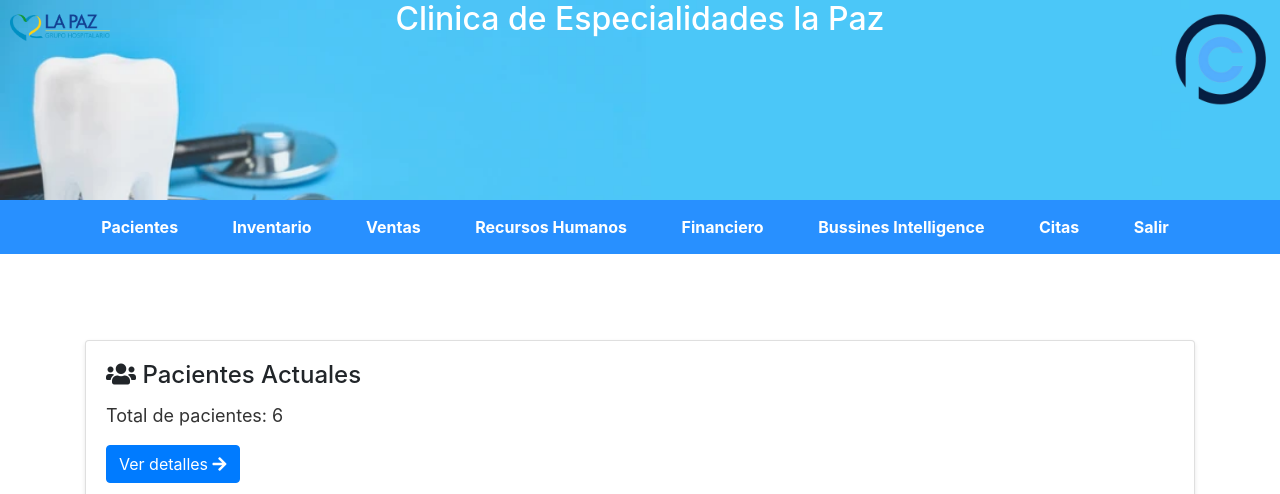
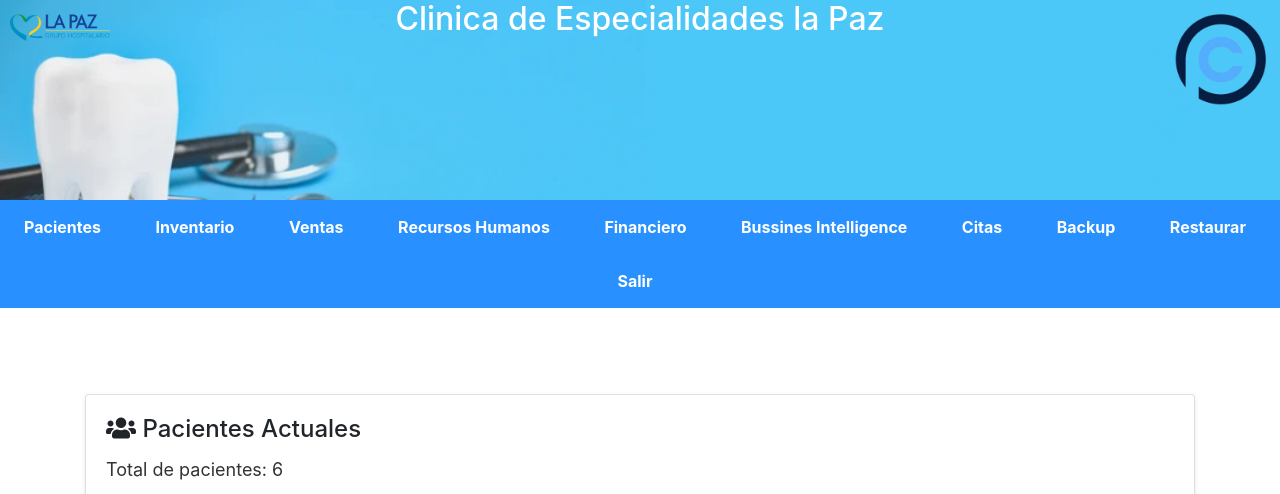
Before and after one commit to url-classes/ClinicaDental, a Django app: page /index/ in a window 1280 px wide. Shown: the top 494 px of the page. Run offline with Django 5.2, Linux system fonts and the light colour scheme; data comes from the database, SQL or seed files in the repository; data that the repository does not hold is empty; some libraries are stand-ins or nearby versions.

Commit message:
Botones para el backup y restaurar
Links en la barra de navegacion

```diff
--- a/app/templates/index.html
+++ b/app/templates/index.html
@@ -27,6 +27,8 @@
             <li><a href="{% url 'financiero' %}">Financiero</a></li>
             <li><a href="{% url 'bussines' %}">Bussines Intelligence</a></li>
             <li><a href="{% url 'citas' %}">Citas</a></li>
+            <li><a href="{% url 'backup' %}">Backup</a></li>
+            <li><a href="{% url 'restore' %}">Restaurar</a></li>
             <li><a href="{% url 'signin' %}">Salir</a></li>
         </ul>
     </nav>
```
